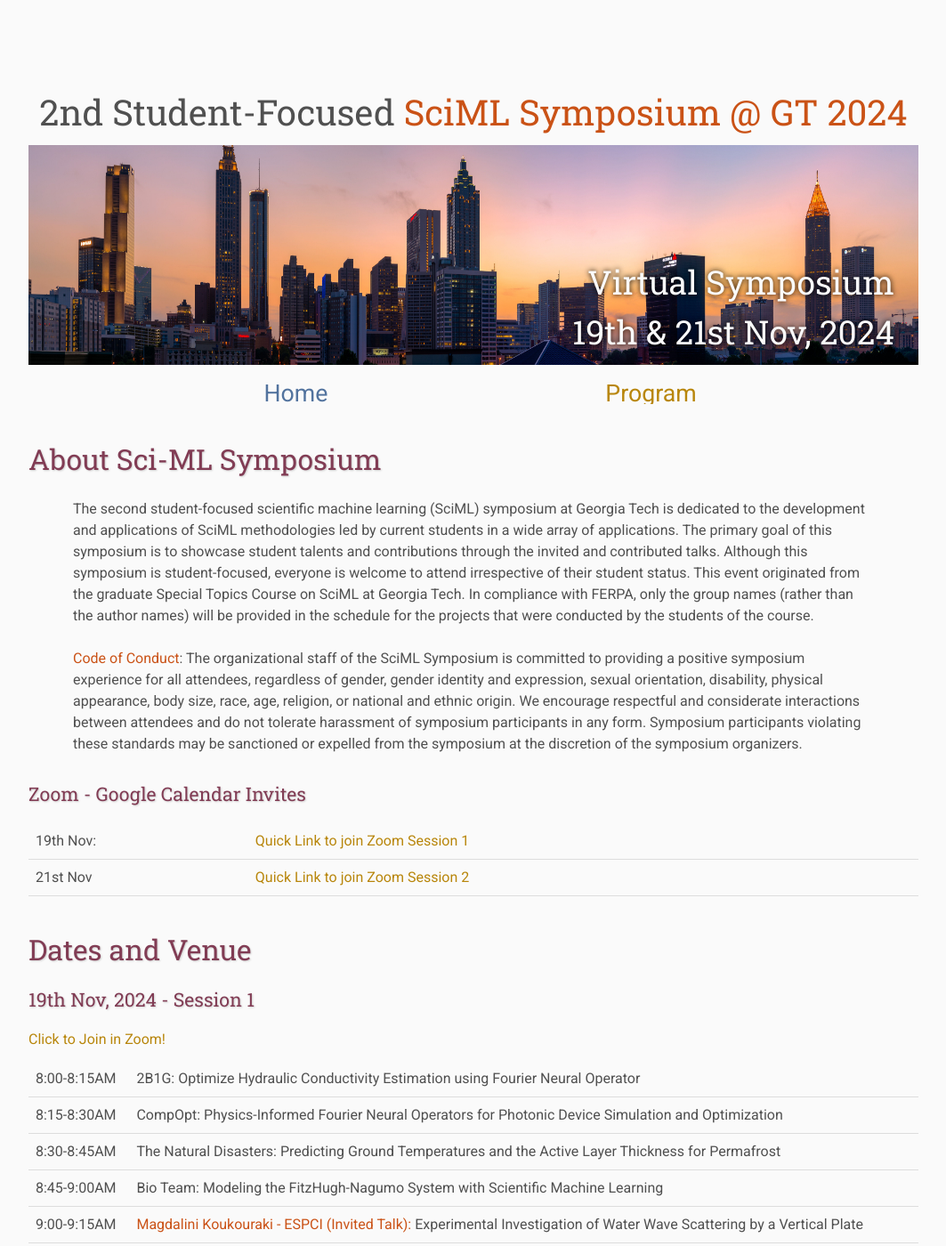
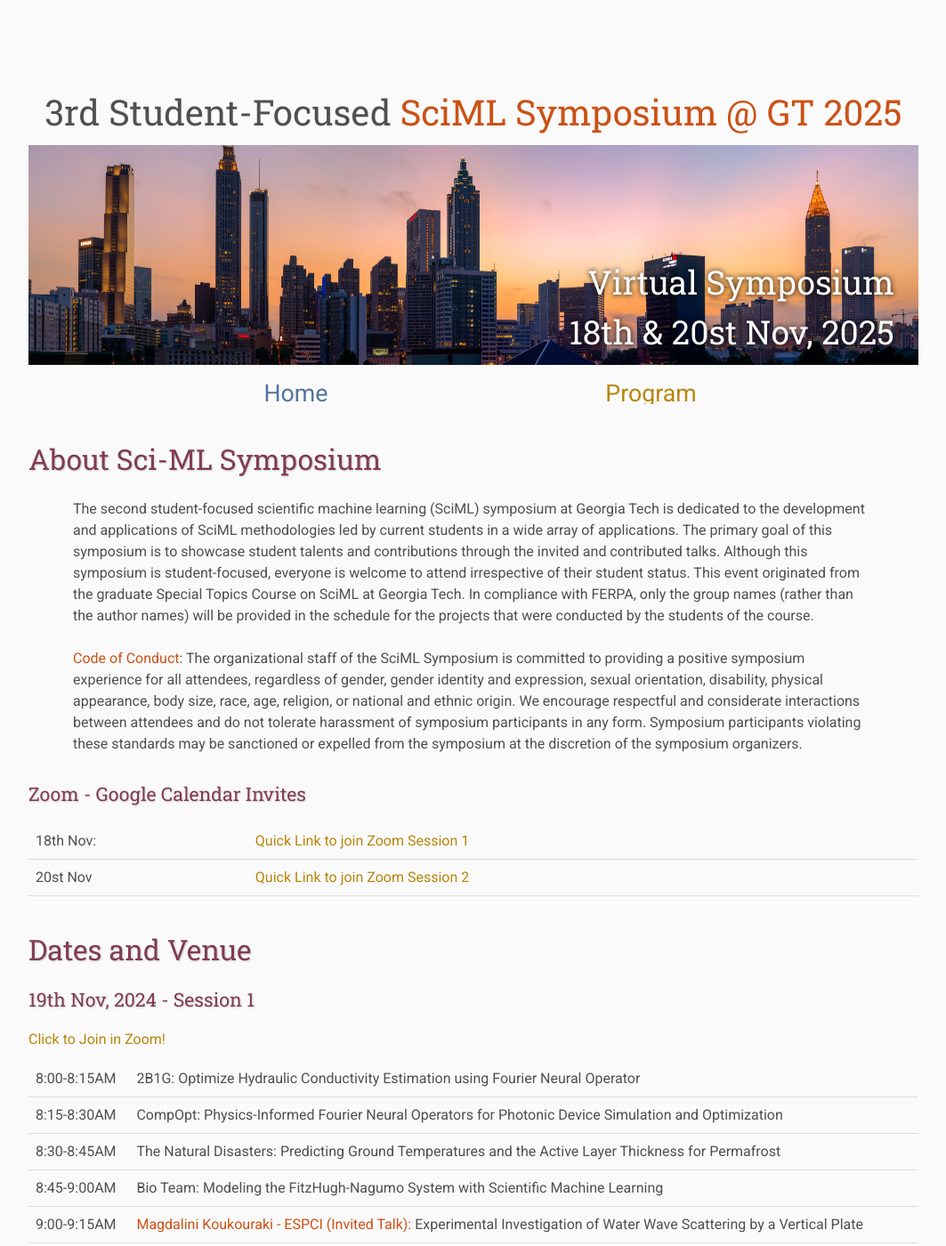
Before and after one commit to rpestourie/sciml-symposium-2025.github.io, a plain HTML site: page index.html in a window 1280 px wide. Shown: the top 1400 px of the page at 89% size, without its empty margins (108-1171 px from the left). Drawn offline with Linux system fonts and the light colour scheme.

Commit message:
Update event details for SciML Symposium 2025

```diff
--- a/index.html
+++ b/index.html
@@ -19,10 +19,10 @@
     <div class="banner">
         <img src="assets/atl-banner.jpeg" alt="Conference Template Banner", height="350", width="1000">
         <div class="top-left">
-            <span style="font-size: 40px;">2nd Student-Focused <span style="color:rgb(202, 82, 22);">SciML Symposium @ GT 2024</span></span>
+            <span style="font-size: 40px;">3rd Student-Focused <span style="color:rgb(202, 82, 22);">SciML Symposium @ GT 2025</span></span>
         </div>
         <div class="bottom-right">
-            Virtual Symposium <br>19th & 21st Nov, 2024
+            Virtual Symposium <br>18th & 20st Nov, 2025
         </div>
     </div>
 
@@ -54,11 +54,11 @@
         <table class="news-table">
           <tbody>
             <tr>
-              <td>19th Nov: </td>
+              <td>18th Nov: </td>
               <td><a href="https://gatech.zoom.us/j/94144720443?pwd=rYNhJ5dde8pblpj1b6CilyLDjwtpu7.1">Quick Link to join Zoom Session 1</a></td>
             </tr>
             <tr>
-              <td>21st Nov</td>
+              <td>20st Nov</td>
               <td><a href="https://gatech.zoom.us/j/98951352285?pwd=TbNikYibFbwxkpGxszS0GsvmIisYlK.1">Quick Link to join Zoom Session 2</a></td>
             </tr>
 
```
